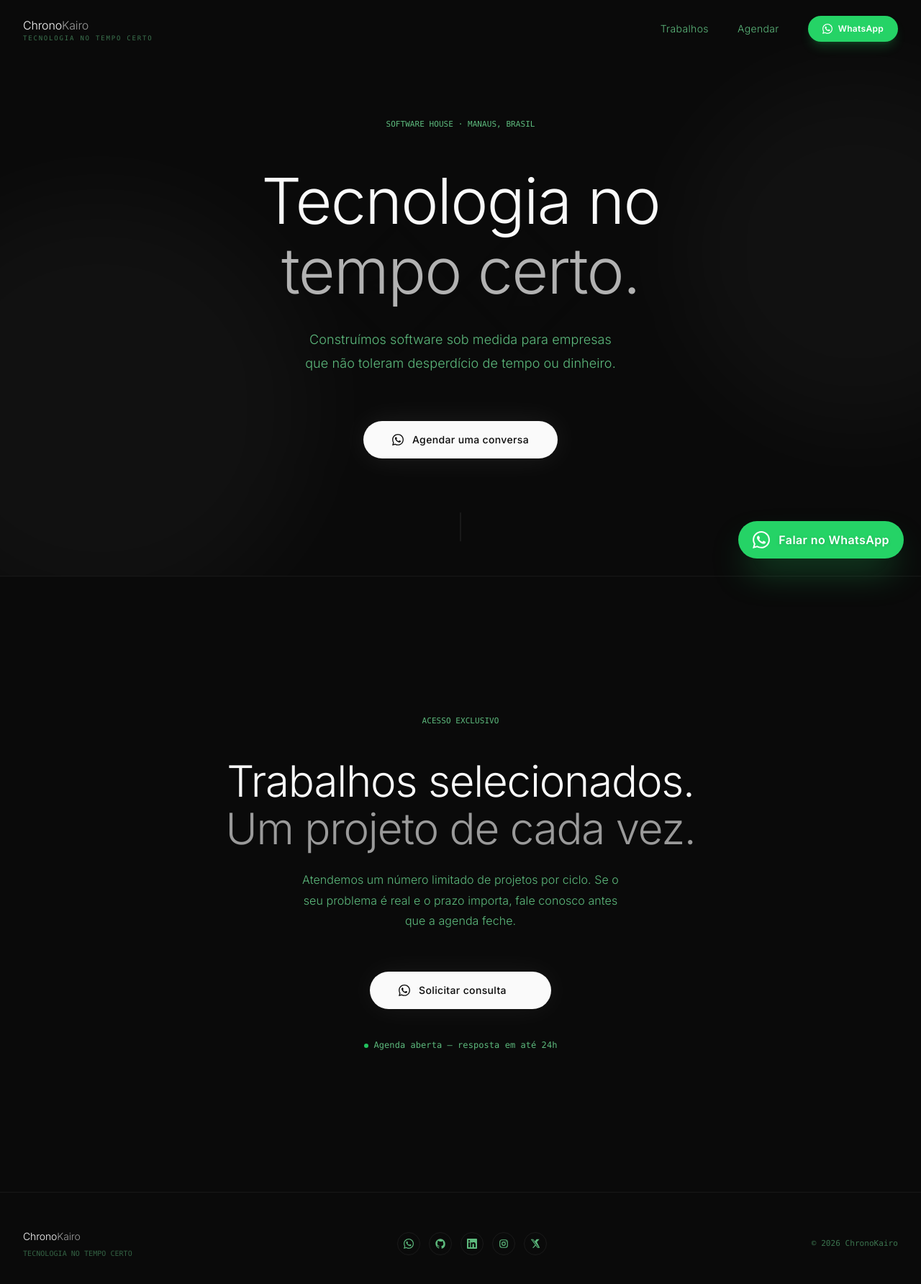
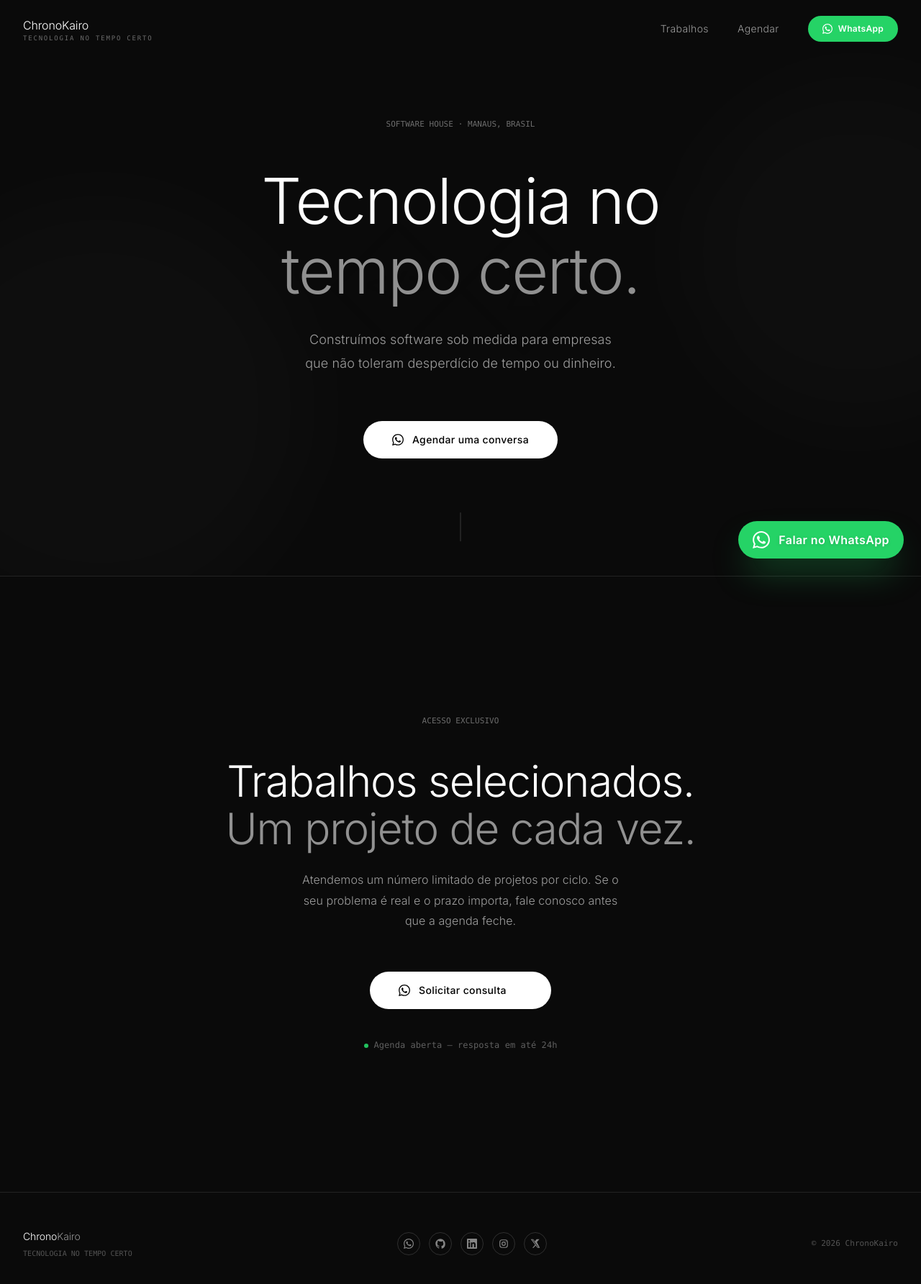
Before and after one commit to chronokairo/chronokairo.github.io, a Next.js app: page / in a window 1280 px wide. Shown: the top 1784 px of the page at 72% size. Built offline with nearby package versions, Linux system fonts and the light colour scheme.

Commit message:
style(site): textos branco Pantone 2026, highlight preto, case ChronoKairo corrigido

```diff
--- a/src/components/Contact.tsx
+++ b/src/components/Contact.tsx
@@ -7,42 +7,42 @@ const WHATSAPP_URL =
 const Contact = () => {
   return (
     <section id="contact" className="py-32 md:py-48 relative overflow-hidden">
-      <div className="absolute top-0 left-0 w-full h-px bg-border/50" />
+      <div className="absolute top-0 left-0 w-full h-px bg-white/10" />
 
       <div className="container mx-auto px-8 relative">
         <div className="max-w-2xl mx-auto text-center">
           {/* Eyebrow */}
-          <p className="text-[11px] font-mono tracking-[0.3em] text-muted-foreground uppercase mb-10">
+          <p className="text-[11px] font-mono tracking-[0.3em] text-white/40 uppercase mb-10">
             Acesso exclusivo
           </p>
 
-          {/* Heading */}
-          <h2 className="text-4xl md:text-5xl lg:text-6xl font-light leading-[1.1] tracking-[-0.02em] mb-6 text-foreground">
+          {/* Heading — branco puro */}
+          <h2 className="text-4xl md:text-5xl lg:text-6xl font-light leading-[1.1] tracking-[-0.02em] mb-6 text-white">
             Trabalhos selecionados.<br />
-            <em className="not-italic text-foreground/60">Um projeto de cada vez.</em>
+            <em className="not-italic font-extralight text-white/55">Um projeto de cada vez.</em>
           </h2>
 
-          {/* Body */}
-          <p className="text-sm md:text-base text-muted-foreground font-light leading-[1.9] mb-14 max-w-md mx-auto">
+          {/* Body — branco suave */}
+          <p className="text-sm md:text-base text-white/60 font-light leading-[1.9] mb-14 max-w-md mx-auto">
             Atendemos um número limitado de projetos por ciclo. Se o seu problema é real e o prazo importa, fale conosco antes que a agenda feche.
           </p>
 
-          {/* CTA */}
+          {/* CTA — highlight preto */}
           <a
             href={WHATSAPP_URL}
             target="_blank"
             rel="noreferrer"
-            className="inline-flex items-center gap-3 px-10 py-4 rounded-full bg-foreground text-background text-sm font-medium tracking-wide hover:bg-foreground/90 transition-all duration-300 hover:-translate-y-px active:scale-[0.98] shadow-[0_0_40px_rgba(255,255,255,0.06)] group"
+            className="inline-flex items-center gap-3 px-10 py-4 rounded-full bg-white text-black text-sm font-medium tracking-wide hover:bg-white/90 transition-all duration-300 hover:-translate-y-px active:scale-[0.98] group"
           >
-            <WhatsAppIcon className="w-4 h-4 fill-current" />
+            <WhatsAppIcon className="w-4 h-4 fill-black" />
             Solicitar consulta
             <ArrowRight className="w-3.5 h-3.5 opacity-0 group-hover:opacity-100 -ml-1 group-hover:ml-0 transition-all duration-200" />
           </a>
 
-          {/* Availability signal */}
+          {/* Disponibilidade */}
           <div className="flex items-center justify-center gap-2 mt-10">
             <span className="w-1.5 h-1.5 rounded-full bg-[#25D366] animate-pulse" />
-            <p className="text-xs text-muted-foreground font-mono tracking-wider">
+            <p className="text-xs text-white/35 font-mono tracking-wider">
               Agenda aberta — resposta em até 24h
             </p>
           </div>
--- a/src/components/Footer.tsx
+++ b/src/components/Footer.tsx
@@ -13,15 +13,15 @@ const Footer = () => {
   ];
 
   return (
-    <footer className="relative border-t border-border/50 bg-background">
+    <footer className="relative border-t border-white/10 bg-background">
       <div className="container mx-auto px-8 py-12">
         <div className="flex flex-col md:flex-row items-center justify-between gap-8">
-          {/* Brand */}
+          {/* Brand — ChronoKairo */}
           <div className="text-center md:text-left">
-            <span className="text-sm font-light text-foreground tracking-[-0.01em]">
-              Chrono<em className="not-italic text-foreground/60">Kairo</em>
+            <span className="text-sm font-light text-white tracking-[-0.01em]">
+              Chrono<em className="not-italic font-extralight text-white/55">Kairo</em>
             </span>
-            <p className="text-[10px] font-mono tracking-[0.2em] text-muted-foreground/50 uppercase mt-1">
+            <p className="text-[10px] font-mono tracking-[0.2em] text-white/30 uppercase mt-1">
               Tecnologia no tempo certo
             </p>
           </div>
@@ -35,7 +35,7 @@ const Footer = () => {
                 target="_blank"
                 rel="noreferrer"
                 aria-label={item.label}
-                className="w-8 h-8 rounded-full border border-border/60 flex items-center justify-center hover:bg-foreground hover:text-background hover:border-foreground transition-all duration-200 text-muted-foreground"
+                className="w-8 h-8 rounded-full border border-white/15 flex items-center justify-center hover:bg-white hover:text-black hover:border-white transition-all duration-200 text-white/50"
               >
                 <item.icon className="w-3.5 h-3.5" />
               </a>
@@ -43,7 +43,7 @@ const Footer = () => {
           </div>
 
           {/* Copyright */}
-          <p className="text-[11px] text-muted-foreground/60 font-mono">
+          <p className="text-[11px] text-white/30 font-mono">
             © {currentYear} ChronoKairo
           </p>
         </div>
--- a/src/components/Hero.tsx
+++ b/src/components/Hero.tsx
@@ -9,57 +9,57 @@ const Hero = () => {
       id="hero"
       className="min-h-screen flex items-center justify-center relative overflow-hidden"
     >
-      {/* Subtle background texture */}
+      {/* Background */}
       <div className="absolute inset-0 bg-background" />
-      <div className="absolute top-1/3 -left-40 w-[600px] h-[600px] bg-foreground/[0.03] rounded-full blur-3xl pointer-events-none" />
-      <div className="absolute bottom-1/4 -right-40 w-[500px] h-[500px] bg-foreground/[0.03] rounded-full blur-3xl pointer-events-none" />
+      <div className="absolute top-1/3 -left-40 w-[600px] h-[600px] bg-white/[0.02] rounded-full blur-3xl pointer-events-none" />
+      <div className="absolute bottom-1/4 -right-40 w-[500px] h-[500px] bg-white/[0.02] rounded-full blur-3xl pointer-events-none" />
 
-      {/* Logo watermark — very faint */}
+      {/* Logo watermark */}
       <div className="absolute inset-0 flex items-center justify-center pointer-events-none select-none">
         <img
           src="/logo.svg"
           alt=""
           aria-hidden="true"
-          className="w-[480px] h-[480px] opacity-[0.04]"
+          className="w-[480px] h-[480px] opacity-[0.035]"
         />
       </div>
 
       <div className="container mx-auto px-8 relative z-10">
         <div className="max-w-3xl mx-auto text-center">
           {/* Eyebrow */}
-          <p className="text-[11px] font-mono tracking-[0.3em] text-muted-foreground uppercase mb-12 animate-fade-in">
+          <p className="text-[11px] font-mono tracking-[0.3em] text-white/40 uppercase mb-12 animate-fade-in">
             Software House · Manaus, Brasil
           </p>
 
-          {/* Headline */}
-          <h1 className="text-5xl md:text-7xl lg:text-[5.5rem] font-light leading-[1.08] tracking-[-0.02em] mb-8 text-foreground animate-fade-in-up">
+          {/* Headline — branco puro */}
+          <h1 className="text-5xl md:text-7xl lg:text-[5.5rem] font-light leading-[1.08] tracking-[-0.02em] mb-8 text-white animate-fade-in-up">
             Tecnologia no<br />
-            <em className="not-italic font-extralight text-foreground/70">tempo certo.</em>
+            <em className="not-italic font-extralight text-white/55">tempo certo.</em>
           </h1>
 
-          {/* Support line */}
-          <p className="text-base md:text-lg text-muted-foreground font-light leading-relaxed mb-16 max-w-md mx-auto animate-fade-in-up">
+          {/* Support — branco suave */}
+          <p className="text-base md:text-lg text-white/60 font-light leading-relaxed mb-16 max-w-md mx-auto animate-fade-in-up">
             Construímos software sob medida para empresas que não toleram desperdício de tempo ou dinheiro.
           </p>
 
-          {/* Single CTA */}
+          {/* CTA único — highlight preto */}
           <div className="animate-fade-in-up">
             <a
               href={WHATSAPP_URL}
               target="_blank"
               rel="noreferrer"
-              className="inline-flex items-center gap-3 px-10 py-4 rounded-full bg-foreground text-background text-sm font-medium tracking-wide hover:bg-foreground/90 transition-all duration-300 hover:-translate-y-px active:scale-[0.98] shadow-[0_0_40px_rgba(255,255,255,0.08)]"
+              className="inline-flex items-center gap-3 px-10 py-4 rounded-full bg-white text-black text-sm font-medium tracking-wide hover:bg-white/90 transition-all duration-300 hover:-translate-y-px active:scale-[0.98]"
             >
-              <WhatsAppIcon className="w-4 h-4 fill-current" />
+              <WhatsAppIcon className="w-4 h-4 fill-black" />
               Agendar uma conversa
             </a>
           </div>
         </div>
       </div>
 
-      {/* Scroll hint — very minimal */}
-      <div className="absolute bottom-10 left-1/2 -translate-x-1/2 opacity-30 animate-bounce">
-        <div className="w-px h-10 bg-foreground/40 mx-auto" />
+      {/* Scroll hint */}
+      <div className="absolute bottom-10 left-1/2 -translate-x-1/2 opacity-20 animate-bounce">
+        <div className="w-px h-10 bg-white mx-auto" />
       </div>
     </section>
   );
--- a/src/components/Navbar.tsx
+++ b/src/components/Navbar.tsx
@@ -56,15 +56,12 @@ const Navbar = () => {
       >
         <div className="container mx-auto px-8">
           <div className="flex items-center justify-between h-16 md:h-20">
-            {/* Logo */}
-            <Link
-              href="/"
-              className="flex flex-col leading-none group"
-            >
-              <span className="text-base font-light tracking-[-0.01em] text-foreground group-hover:text-foreground/80 transition-colors">
-                Chrono<em className="not-italic text-foreground/60">Kairo</em>
+            {/* Logo — ChronoKairo */}
+            <Link href="/" className="flex flex-col leading-none group">
+              <span className="text-base font-light tracking-[-0.01em] text-white group-hover:text-white/80 transition-colors">
+                Chrono<em className="not-italic font-extralight">Kairo</em>
               </span>
-              <span className="text-[9px] font-mono tracking-[0.2em] text-muted-foreground/60 uppercase mt-0.5">
+              <span className="text-[9px] font-mono tracking-[0.2em] text-white/40 uppercase mt-0.5">
                 Tecnologia no tempo certo
               </span>
             </Link>
@@ -76,7 +73,7 @@ const Navbar = () => {
                   <a
                     key={link.label}
                     href={link.href}
-                    className="text-sm text-muted-foreground hover:text-foreground transition-colors duration-200 tracking-wide"
+                    className="text-sm text-white/60 hover:text-white transition-colors duration-200 tracking-wide"
                   >
                     {link.label}
                   </a>
@@ -84,19 +81,19 @@ const Navbar = () => {
                   <Link
                     key={link.label}
                     href={link.href}
-                    className="text-sm text-muted-foreground hover:text-foreground transition-colors duration-200 tracking-wide"
+                    className="text-sm text-white/60 hover:text-white transition-colors duration-200 tracking-wide"
                   >
                     {link.label}
                   </Link>
                 )
               )}
 
-              {/* CTA */}
+              {/* CTA — highlight preto */}
               <a
                 href={WHATSAPP_URL}
                 target="_blank"
                 rel="noreferrer"
-                className="inline-flex items-center gap-2 px-5 py-2.5 rounded-full bg-[#25D366] hover:bg-[#1EBE5D] text-white text-xs font-semibold tracking-wide transition-all duration-200 hover:-translate-y-px active:scale-95 shadow-lg shadow-[#25D366]/20"
+                className="inline-flex items-center gap-2 px-5 py-2.5 rounded-full bg-[#25D366] hover:bg-[#1EBE5D] text-white text-xs font-semibold tracking-wide transition-all duration-200 hover:-translate-y-px active:scale-95"
               >
                 <WhatsAppIcon className="w-3.5 h-3.5 fill-white" />
                 WhatsApp
@@ -106,7 +103,7 @@ const Navbar = () => {
             {/* Mobile toggle */}
             <button
               onClick={() => setIsMobileMenuOpen(!isMobileMenuOpen)}
-              className="md:hidden w-9 h-9 flex items-center justify-center text-foreground rounded-full hover:bg-foreground/5 transition-colors"
+              className="md:hidden w-9 h-9 flex items-center justify-center text-white rounded-full hover:bg-white/5 transition-colors"
               aria-label="Menu"
             >
               {isMobileMenuOpen ? <X className="w-5 h-5" /> : <Menu className="w-5 h-5" />}
@@ -115,16 +112,16 @@ const Navbar = () => {
         </div>
       </nav>
 
-      {/* Mobile menu */}
+      {/* Mobile menu — fullscreen */}
       {isMobileMenuOpen && (
-        <div className="fixed inset-0 z-40 bg-background/98 backdrop-blur-2xl flex flex-col items-center justify-center gap-8">
+        <div className="fixed inset-0 z-40 bg-black/98 backdrop-blur-2xl flex flex-col items-center justify-center gap-8">
           {links.map((link) =>
             link.href.startsWith("#") ? (
               <a
                 key={link.label}
                 href={link.href}
                 onClick={() => setIsMobileMenuOpen(false)}
-                className="text-3xl font-light text-foreground/80 hover:text-foreground transition-colors"
+                className="text-3xl font-light text-white/70 hover:text-white transition-colors"
               >
                 {link.label}
               </a>
@@ -133,7 +130,7 @@ const Navbar = () => {
                 key={link.label}
                 href={link.href}
                 onClick={() => setIsMobileMenuOpen(false)}
-                className="text-3xl font-light text-foreground/80 hover:text-foreground transition-colors"
+                className="text-3xl font-light text-white/70 hover:text-white transition-colors"
               >
                 {link.label}
               </Link>
--- a/src/theme/theme.css
+++ b/src/theme/theme.css
@@ -54,8 +54,8 @@
     --primary-foreground: #0a0a0a;
     --secondary: #171717;
     --secondary-foreground: #fafafa;
-    --muted: #141f1a;
-    --muted-foreground: #8a8d8f;
+    --muted: #141414;
+    --muted-foreground: #C8CACB;
     --accent: #141f1a;
     --accent-foreground: #fafafa;
     --destructive: #ef4444;
@@ -103,8 +103,8 @@
     --primary-foreground: #0a0a0a;
     --secondary: #171717;
     --secondary-foreground: #fafafa;
-    --muted: #141f1a;
-    --muted-foreground: #5dba7d;
+    --muted: #141414;
+    --muted-foreground: #C8CACB;
     --accent: #141f1a;
     --accent-foreground: #fafafa;
     --destructive: #ef4444;
@@ -399,3 +399,14 @@ body {
     -webkit-font-smoothing: antialiased;
     -moz-osx-font-smoothing: grayscale;
 }
+
+/* Text selection — highlight preto, texto branco */
+::selection {
+    background-color: #0a0a0a;
+    color: #ffffff;
+}
+
+::-moz-selection {
+    background-color: #0a0a0a;
+    color: #ffffff;
+}
```
